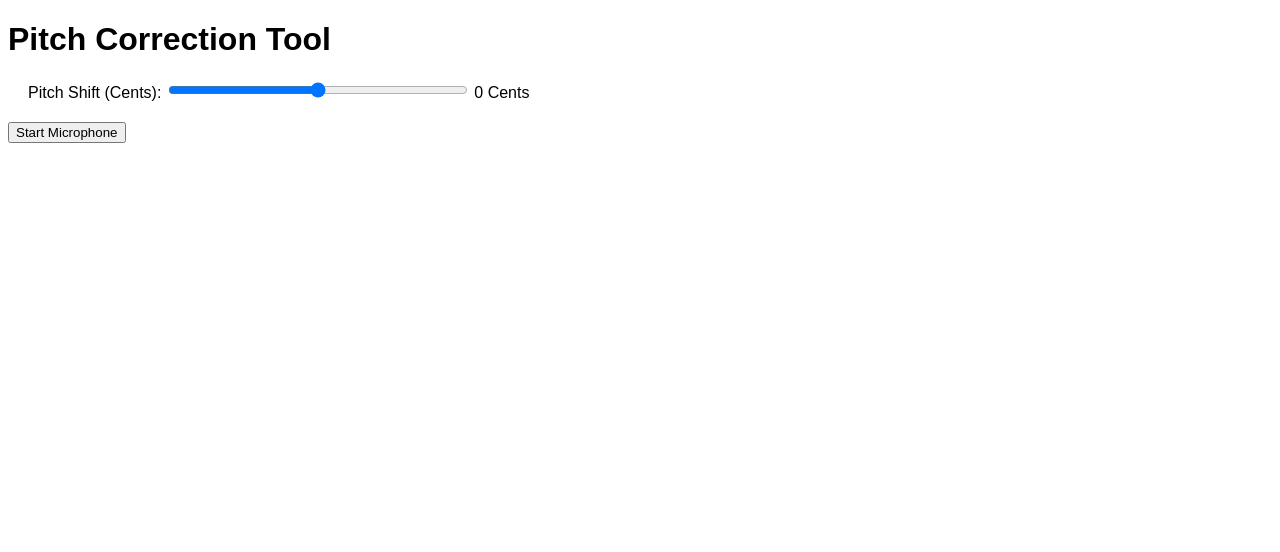
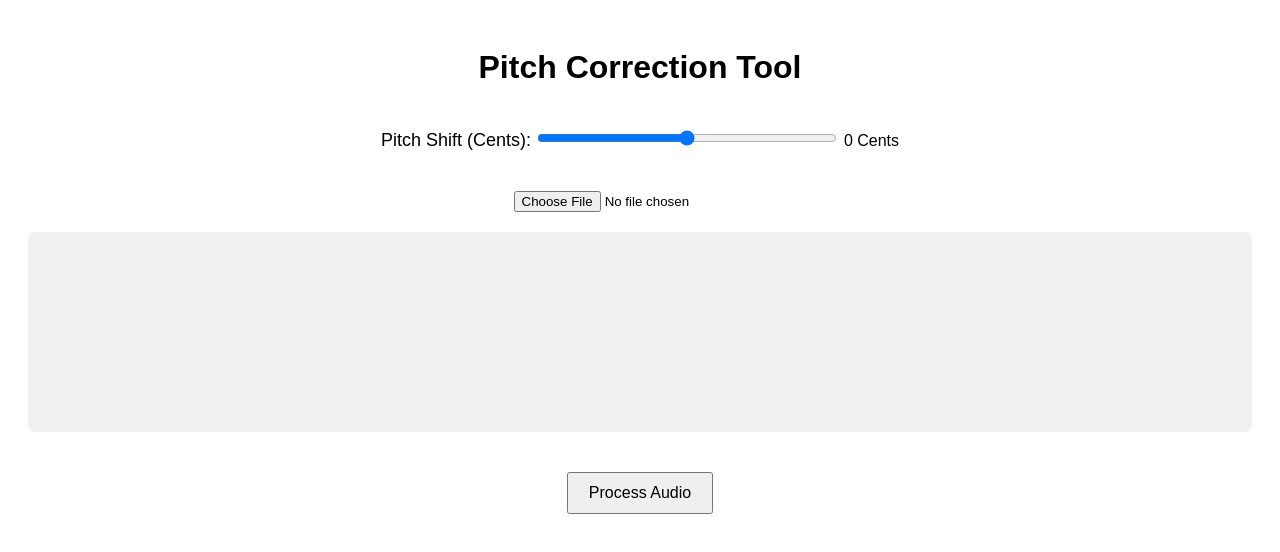
Before and after one commit to GameKidsDaily/pitchcorrectionweb, a plain HTML site: page index.html in a window 1280 px wide. Drawn offline with Linux system fonts and the light colour scheme.

Commit message:
Update index.html

```diff
--- a/index.html
+++ b/index.html
@@ -3,12 +3,51 @@
 <head>
   <meta charset="UTF-8">
   <meta name="viewport" content="width=device-width, initial-scale=1.0">
-  <title>Pitch Correction Tool</title>
+  <title>Manual Pitch Correction Tool</title>
   <style>
-    body { font-family: Arial, sans-serif; }
-    #controls { margin: 20px; }
-    label { font-size: 16px; }
-    input[type="range"] { width: 300px; }
+    body {
+      font-family: Arial, sans-serif;
+      display: flex;
+      flex-direction: column;
+      align-items: center;
+      padding: 20px;
+    }
+
+    #controls {
+      margin: 20px;
+    }
+
+    #waveform {
+      width: 100%;
+      height: 200px;
+      background-color: #f0f0f0;
+      border-radius: 8px;
+      margin-bottom: 20px;
+    }
+
+    canvas {
+      width: 100%;
+      height: 200px;
+    }
+
+    label {
+      font-size: 18px;
+    }
+
+    input[type="range"] {
+      width: 300px;
+    }
+
+    #fileInput {
+      margin: 20px;
+    }
+
+    button {
+      padding: 10px 20px;
+      font-size: 16px;
+      cursor: pointer;
+      margin-top: 20px;
+    }
   </style>
 </head>
 <body>
@@ -21,9 +60,15 @@
     <span id="pitchValue">0</span> Cents
   </div>
 
-  <div>
-    <button onclick="startMic()">Start Microphone</button>
+  <!-- Upload audio file -->
+  <input type="file" id="fileInput" accept="audio/*" onchange="handleFileUpload(event)">
+
+  <!-- Display waveform or pitch graph -->
+  <div id="waveform">
+    <canvas id="canvas"></canvas>
   </div>
+
+  <button onclick="processAudio()">Process Audio</button>
 
   <script src="script.js"></script>
 </body>
```
